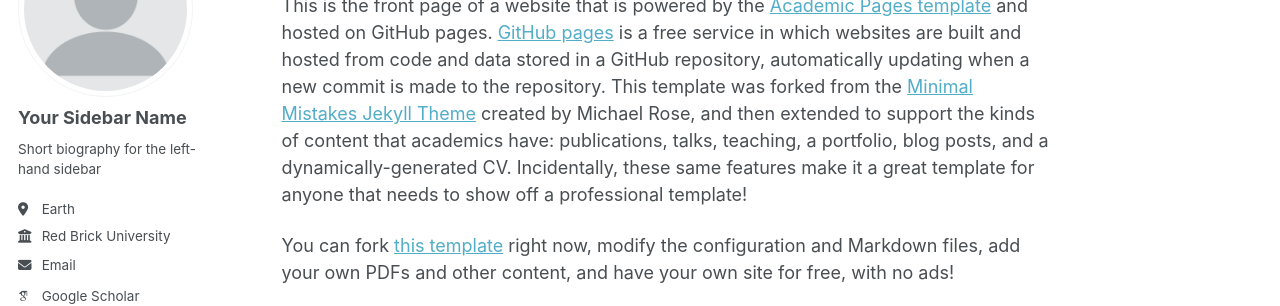
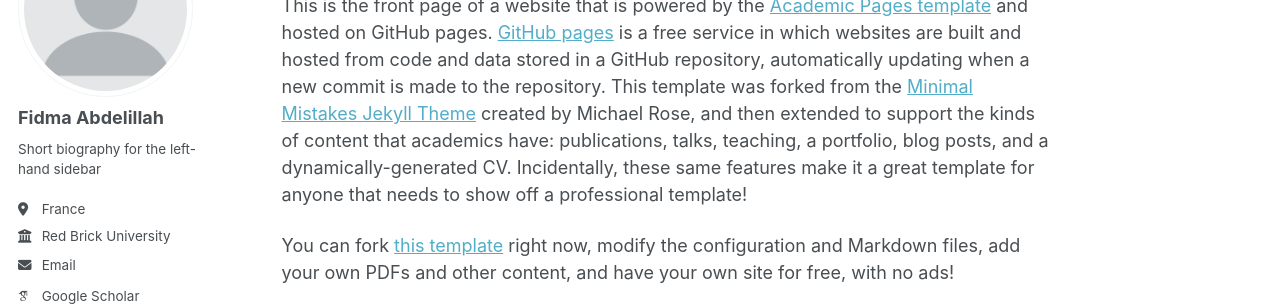
Before and after one commit to FidmaAbdelillah/FidmaAbdelillah.github.io, a Jekyll site: the page built from _pages/about.md, in a window 1280 px wide. Shown: the part 179-485 px from the top of the page. Built offline with Jekyll 4.4.1, drawn with Linux system fonts in a browser that asks for light colours; some web fonts are replaced; a script bundle is joined from its source files by our own code; library files that are not in the unit come from our copies.

Commit message:
Modify portfolio configuration in _config.yml
Updated personal information and site configuration.

```diff
--- a/_config.yml
+++ b/_config.yml
@@ -13,9 +13,9 @@ title                    : "Fidma Abdelillah / Portfolio"
 title_separator          : "-"
 name                     : &name "Fidma Abdelillah"
 description              : &description "Your Name's academic portfolio"   # Update this with a general description of your site, this is the default if not overridden by a page
-url                      : https://FidmaAbdelillah.github.io # The base hostname & protocol for your site e.g. "https://[your GitHub username].github.io",
+url                      : "https://FidmaAbdelillah.github.io" # The base hostname & protocol for your site e.g. "https://[your GitHub username].github.io",
                                                            # or if you already have some other page hosted on Github then use "https://[your GitHub username].github.io/[Your Repo Name]"
-baseurl                  : "/FidmaAbdelillah.github.io" # the subpath of your site, e.g. "/blog"
+baseurl                  : "" # the subpath of your site, e.g. "/blog"
 repository               : "FidmaAbdelillah/FidmaAbdelillah.github.io"
 
 # Site Author - The following control what appear as part of the author content on the side bar.
@@ -24,13 +24,13 @@ repository               : "FidmaAbdelillah/FidmaAbdelillah.github.io"
 author:
   # Biographic information
   avatar           : "profile.png"
-  name             : "Your Sidebar Name"
-  pronouns         : # example: "she/her"
+  name             : "Fidma Abdelillah"
+  pronouns         : # example: "he/him"
   bio              : "Short biography for the left-hand sidebar"
-  location         : "Earth"
+  location         : "France"
   employer         : "Red Brick University"
   uri              : # URL
-  email            : "none@example.org"
+  email            : "fidmaabdelillahkhnowledgeeng@gmail.com"
 
   # Academic websites
   academia         : # URL
```
